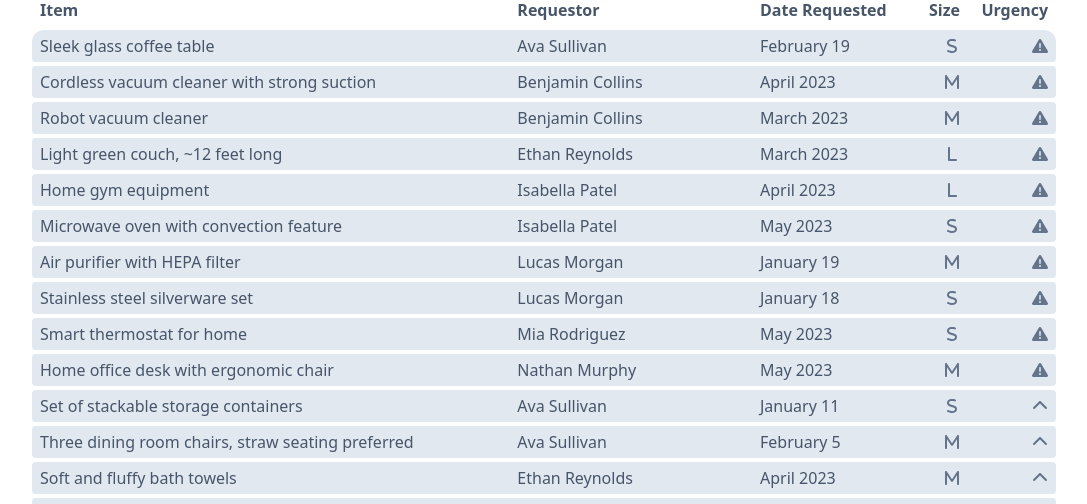
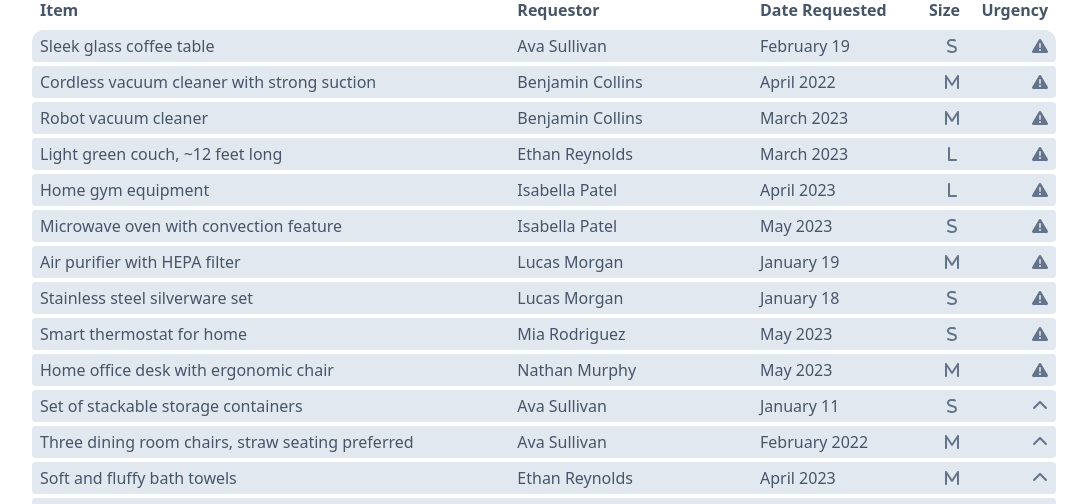
Before and after one commit to zsakowitz/one-city, a SvelteKit app: page /requests in a window 1280 px wide. Shown: the part 212-716 px from the top of the page, without its empty margins (96-1183 px from the left). Built offline with nearby package versions, Linux system fonts and the light colour scheme.

Commit message:
Fix showing dates

```diff
--- a/src/lib/date-to-string.ts
+++ b/src/lib/date-to-string.ts
@@ -2,10 +2,9 @@ export function dateToString(date: Date) {
   const now = new Date()
 
   if (
-    date.getFullYear() < now.getFullYear() ||
-    (date.getFullYear() == now.getFullYear() &&
-      (date.getMonth() < now.getMonth() ||
-        (date.getMonth() == now.getMonth() && date.getDate() <= now.getDate())))
+    date.getFullYear() == now.getFullYear() &&
+    (date.getMonth() < now.getMonth() ||
+      (date.getMonth() == now.getMonth() && date.getDate() <= now.getDate()))
   ) {
     return date.toLocaleDateString(undefined, {
       day: "numeric",
--- a/src/routes/requests/+page.svelte
+++ b/src/routes/requests/+page.svelte
@@ -32,7 +32,6 @@
       requests.sort((a, b) => a.urgency - b.urgency)
     }
 
-    if (sortingDirection == "asc") {
     requests.sort((a, b) =>
       a[sortingField] < b[sortingField]
         ? -1
@@ -40,14 +39,13 @@
         ? 1
         : 0
     )
-    } else {
-      requests.sort((a, b) =>
-        a[sortingField] < b[sortingField]
-          ? 1
-          : a[sortingField] > b[sortingField]
-          ? -1
-          : 0
-      )
+
+    if (sortingField == "size") {
+      requests.reverse()
+    }
+
+    if (sortingDirection == "dsc") {
+      requests.reverse()
     }
 
     if (query) {
--- a/src/routes/requests/requests.ts
+++ b/src/routes/requests/requests.ts
@@ -121,7 +121,7 @@ export const requests: readonly ItemRequest[] = (
       size: "md",
       urgency: 1,
       id: "9947cc71f16443f1aa022cba3910c94a",
-      creation: new Date(2023, 3, 20),
+      creation: new Date(2022, 3, 20),
     },
     {
       name: "Smart LED TV with streaming capabilities",
@@ -181,7 +181,7 @@ export const requests: readonly ItemRequest[] = (
       size: "sm",
       urgency: 3,
       id: "d3fc6f5e4ff64eaa8b985767ea8c9373",
-      creation: new Date(2023, 3, 10),
+      creation: new Date(2022, 9, 10),
     },
     {
       name: "Queensized platform bed with storage",
```
Lines whose indentation alone changed are shown as unchanged.
